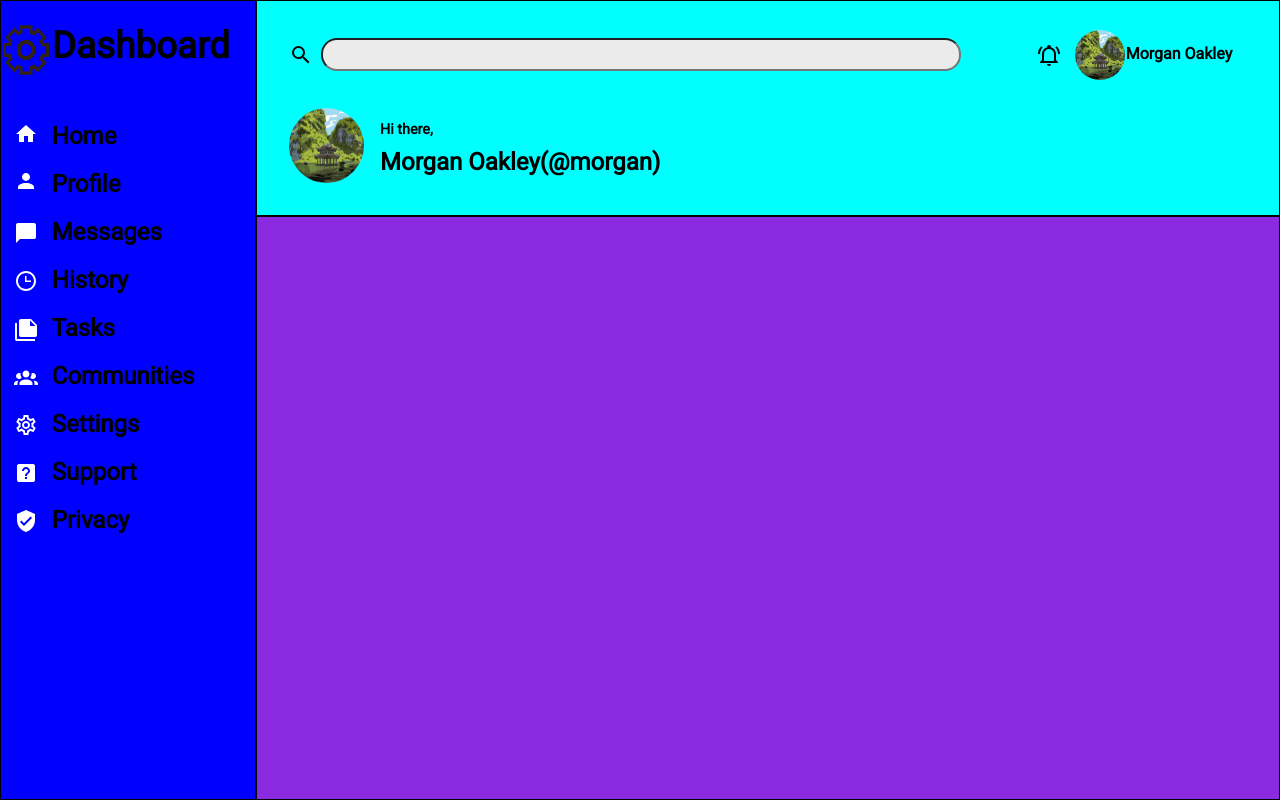
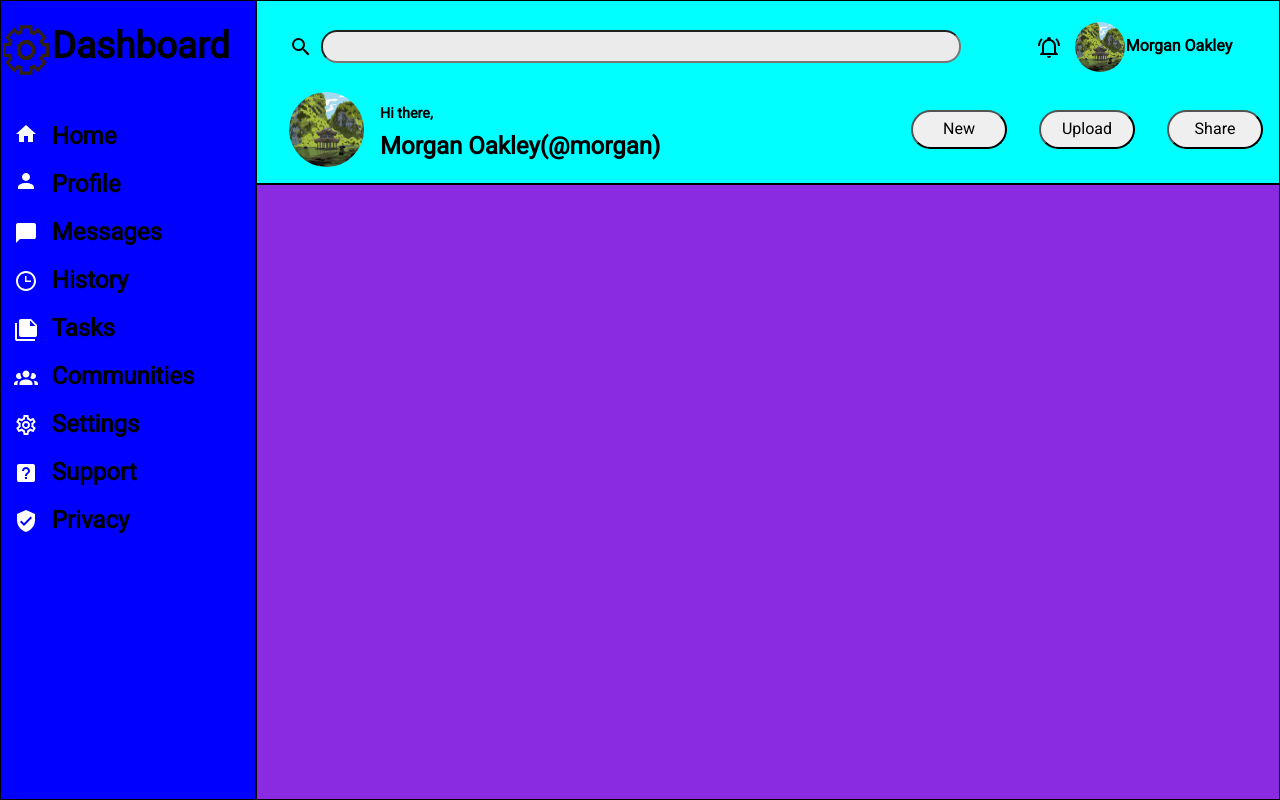
Before and after one commit to gcerv93/admin-dashboard, a plain HTML site: page index.html in a window 1280 px wide. Drawn offline with Linux system fonts and the light colour scheme.

Commit message:
add right side of bottom header layout

```diff
--- a/index.html
+++ b/index.html
@@ -70,6 +70,11 @@
           <p>Hi there,</p>
           <p>Morgan Oakley(@morgan)</p>
         </div>
+        <div class="header-buttons">
+          <button>New</button>
+          <button>Upload</button>
+          <button>Share</button>
+        </div>
       </div>
     </div>
 
--- a/styles/styles.css
+++ b/styles/styles.css
@@ -356,7 +356,7 @@ html, body {
 .container {
   display: grid;
   grid-template-columns: 1fr 4fr;
-  grid-template-rows: 1fr 4fr;
+  grid-template-rows: 1fr 5fr;
   height: 100%;
 }
 
@@ -490,7 +490,7 @@ html, body {
 
 .bottom-header {
   padding-left: 2rem;
-  padding-bottom: 2rem;
+  padding-bottom: 1rem;
   display: grid;
   align-items: center;
   grid-column: span 2;
@@ -521,6 +521,30 @@ html, body {
   font-size: 1.5rem;
 }
 
+.header-buttons {
+  justify-self: right;
+  width: 30vw;
+  display: grid;
+  grid-template-columns: 2fr 1fr 2fr;
+  justify-items: center;
+}
+
+.header-buttons button {
+  margin-left: 1rem;
+  margin-right: 1rem;
+  padding: 0.5rem 0.8rem;
+  width: 6rem;
+  border-radius: 5rem;
+}
+
+.header-buttons>button:first-child {
+  justify-self: end;
+}
+
+.header-buttons>button:last-child {
+  justify-self: start;
+}
+
 .main-content {
   /* temp */
   background-color: blueviolet;
```
